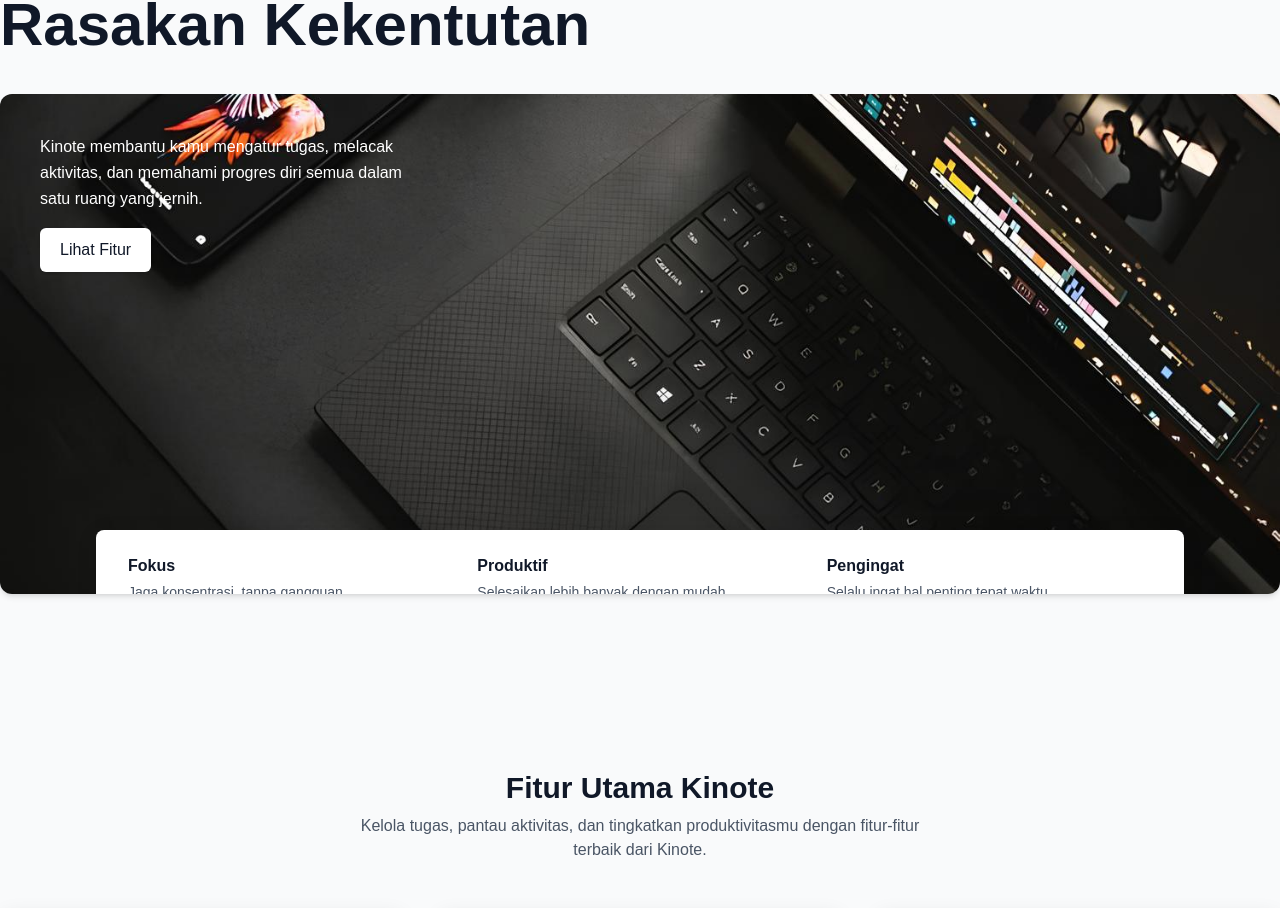
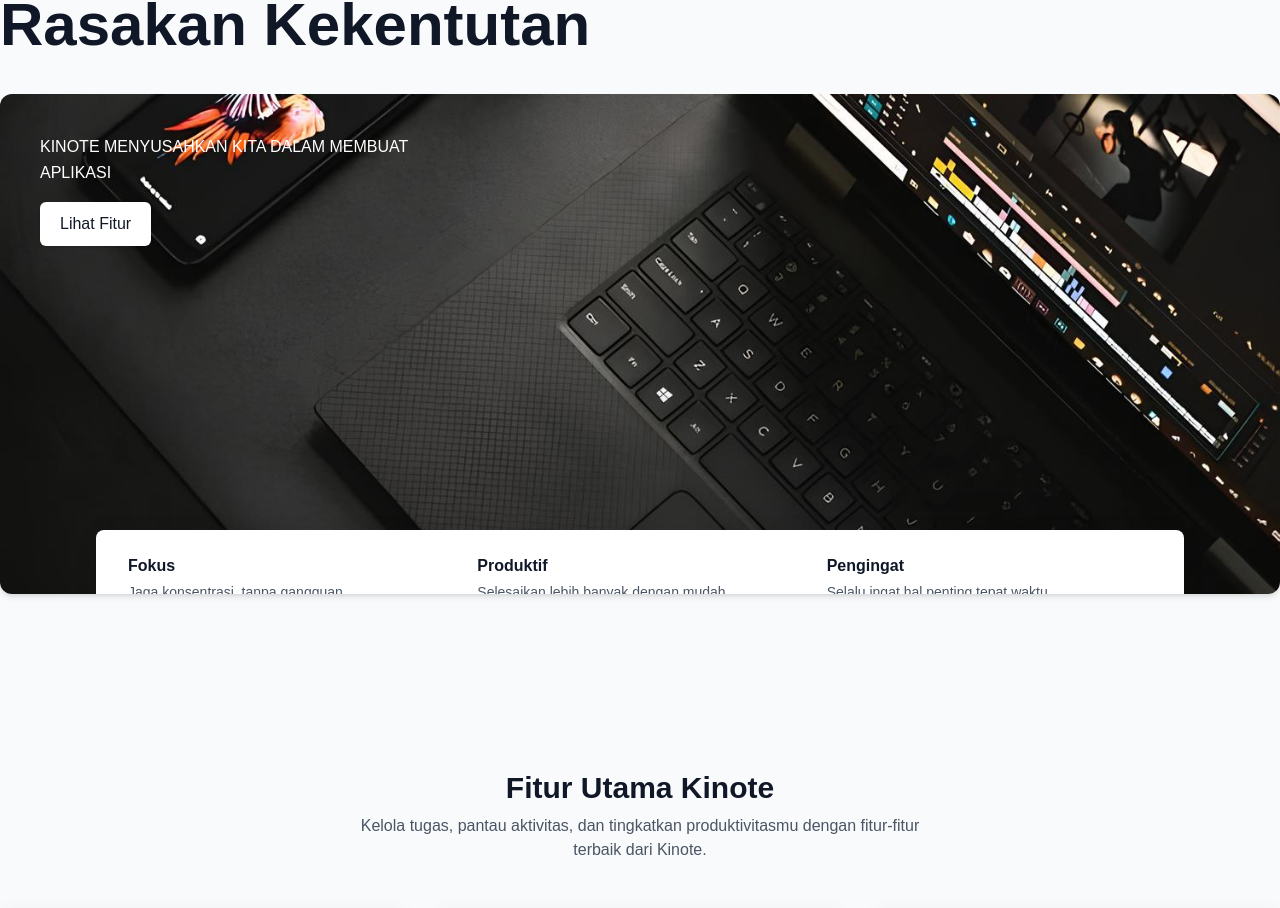
Before and after one commit to JustineTaniardi/Kinote, a Next.js app: page / in a window 1280 px wide. Shown: the part 1096-2004 px from the top of the page. Built offline with nearby package versions, Linux system fonts and the light colour scheme; grey boxes are pictures that could not be loaded.

Commit message:
ubah deskripsi

```diff
--- a/src/app/components/Content.tsx
+++ b/src/app/components/Content.tsx
@@ -24,9 +24,7 @@
           {/* Teks di kiri atas dalam gambar */}
           <div className="absolute top-10 left-10 max-w-sm text-left">
             <p className="text-white text-sm md:text-base leading-relaxed mb-4">
-              Kinote membantu kamu mengatur tugas,
-              melacak aktivitas, dan memahami progres diri
-              semua dalam satu ruang yang jernih.
+              KINOTE MENYUSAHKAN KITA DALAM MEMBUAT APLIKASI
             </p>
             <button className="bg-white text-gray-900 font-medium px-5 py-2.5 rounded-md shadow hover:bg-gray-100 transition">
               Lihat Fitur
```
